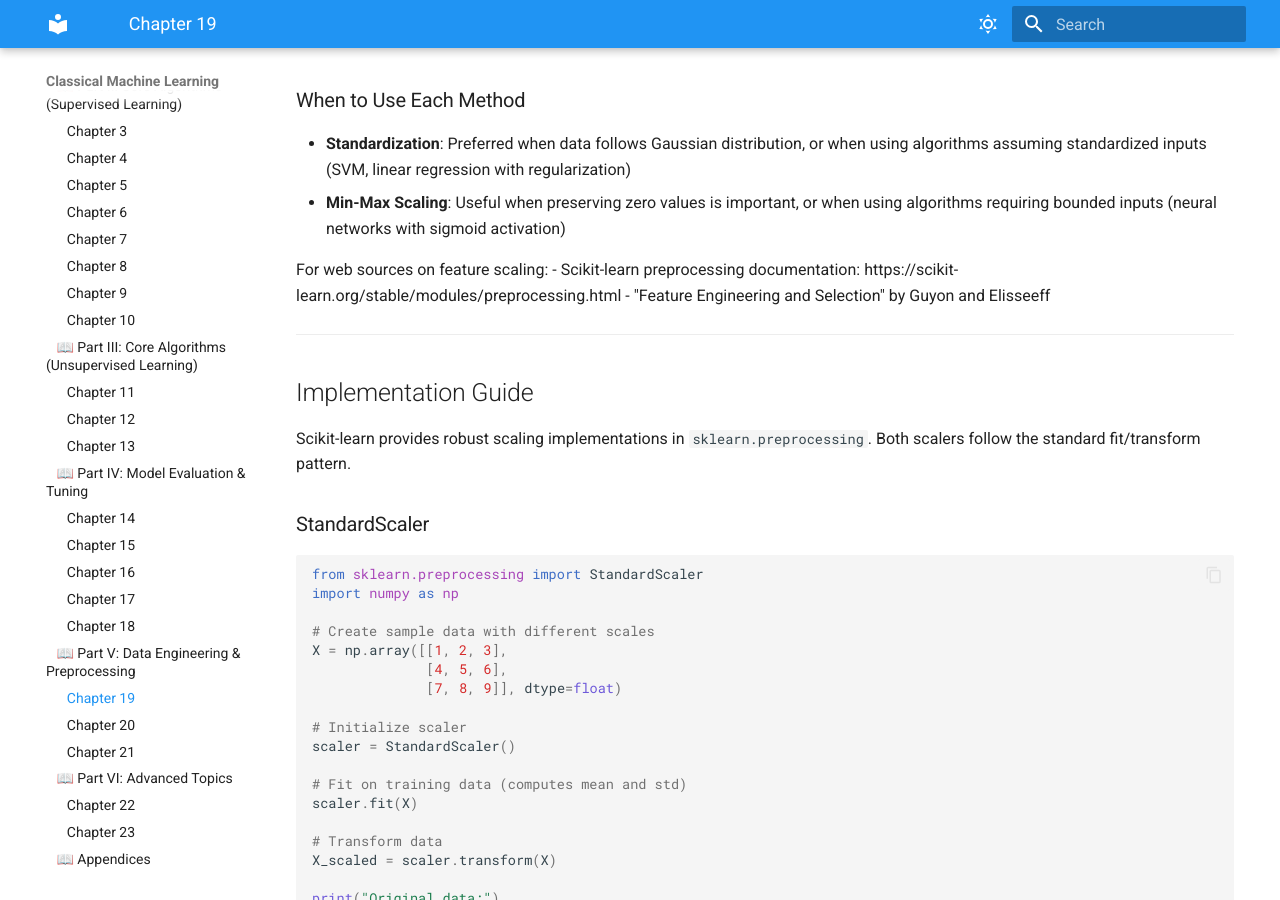
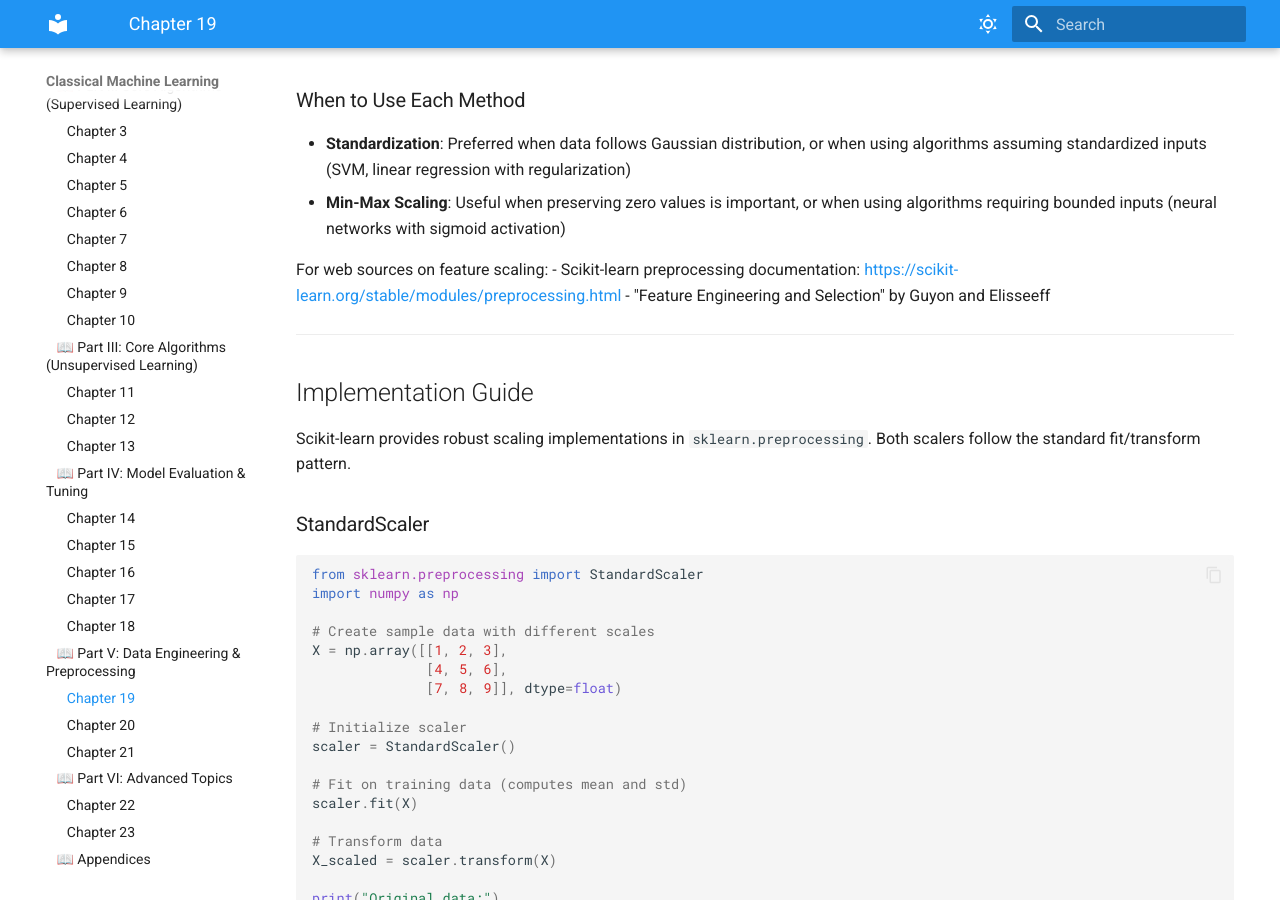
Before and after one commit to McKlay/classical-machine-learning, an MkDocs documentation site: the page built from docs/chapter19.md, in a window 1280 px wide and 900 px high, scrolled down 1684 px. Built offline with MkDocs 1.6.1 and Material for MkDocs 9.7.7, drawn with Linux system fonts in a browser that asks for light colours; part of the change alters nothing that is shown.

```diff
--- a/docs/chapter19.md
+++ b/docs/chapter19.md
@@ -70,7 +70,7 @@ $$x' = a + \frac{(x - x_{\min})(b - a)}{x_{\max} - x_{\min}}$$
 - **Min-Max Scaling**: Useful when preserving zero values is important, or when using algorithms requiring bounded inputs (neural networks with sigmoid activation)
 
 For web sources on feature scaling:
-- Scikit-learn preprocessing documentation: https://scikit-learn.org/stable/modules/preprocessing.html
+- Scikit-learn preprocessing documentation: [https://scikit-learn.org/stable/modules/preprocessing.html](https://scikit-learn.org/stable/modules/preprocessing.html)
 - "Feature Engineering and Selection" by Guyon and Elisseeff
 
 ---
```
